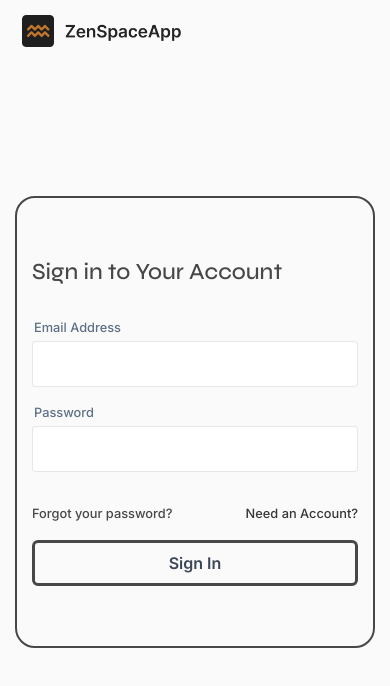
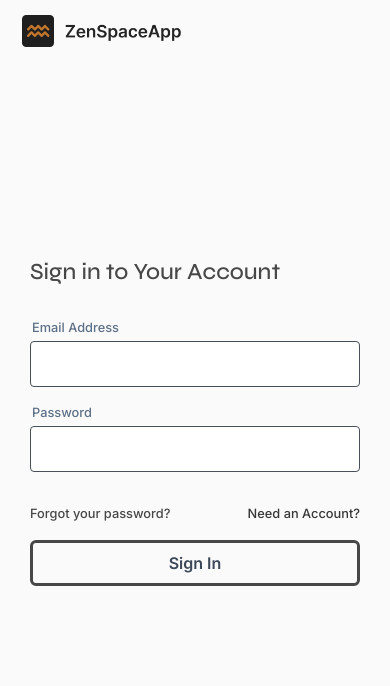
Before and after one commit to ZenSpaceApp/zenspace-website, a Next.js app: page /login in a window 390 px wide. Shown: the top 686 px of the page. Built offline with nearby package versions, Linux system fonts and the light colour scheme.

Commit message:
Redesigned the login form for mobile. Styling changes for input fields.

```diff
--- a/app/security/page.tsx
+++ b/app/security/page.tsx
@@ -10,7 +10,7 @@ import EndToEndIcon from '../../public/images/icons/end_to_end_encryption.svg';
 
 function renderSectionHero() {
   return (
-    <section className="bg-half-170 bg-teal show fade" style={{borderBottom: '1px solid #00000010'}}>
+    <section className="bg-half-170 bg-teal show fade">
       <div className="container">
         <div className="row align-items-center pt-5">
           <div className="col-lg-6 col-md-6 order-2 order-md-1">
--- a/styles/styles.scss
+++ b/styles/styles.scss
@@ -1495,15 +1495,16 @@ footer {
 
       .form-fields {
 
-        padding: 60px 15px;
+        padding-left: 15px;
+        padding-right: 15px;
         margin: auto;
         width: calc(100vw - 30px);
 
         max-width: 525px;
-        border: 2px solid;
-        border-radius: 20px;
 
         @media screen  and #{$mq-small} {
+          border: 2px solid;
+          border-radius: 20px;
           padding: 60px 40px;
         }
 
@@ -1511,6 +1512,10 @@ footer {
           display: flex;
           flex-direction: column;
           row-gap: 1rem;
+
+          .form-control {
+            border: 1px solid !important;
+          }
 
           .label {
             opacity: 0.7;
```
